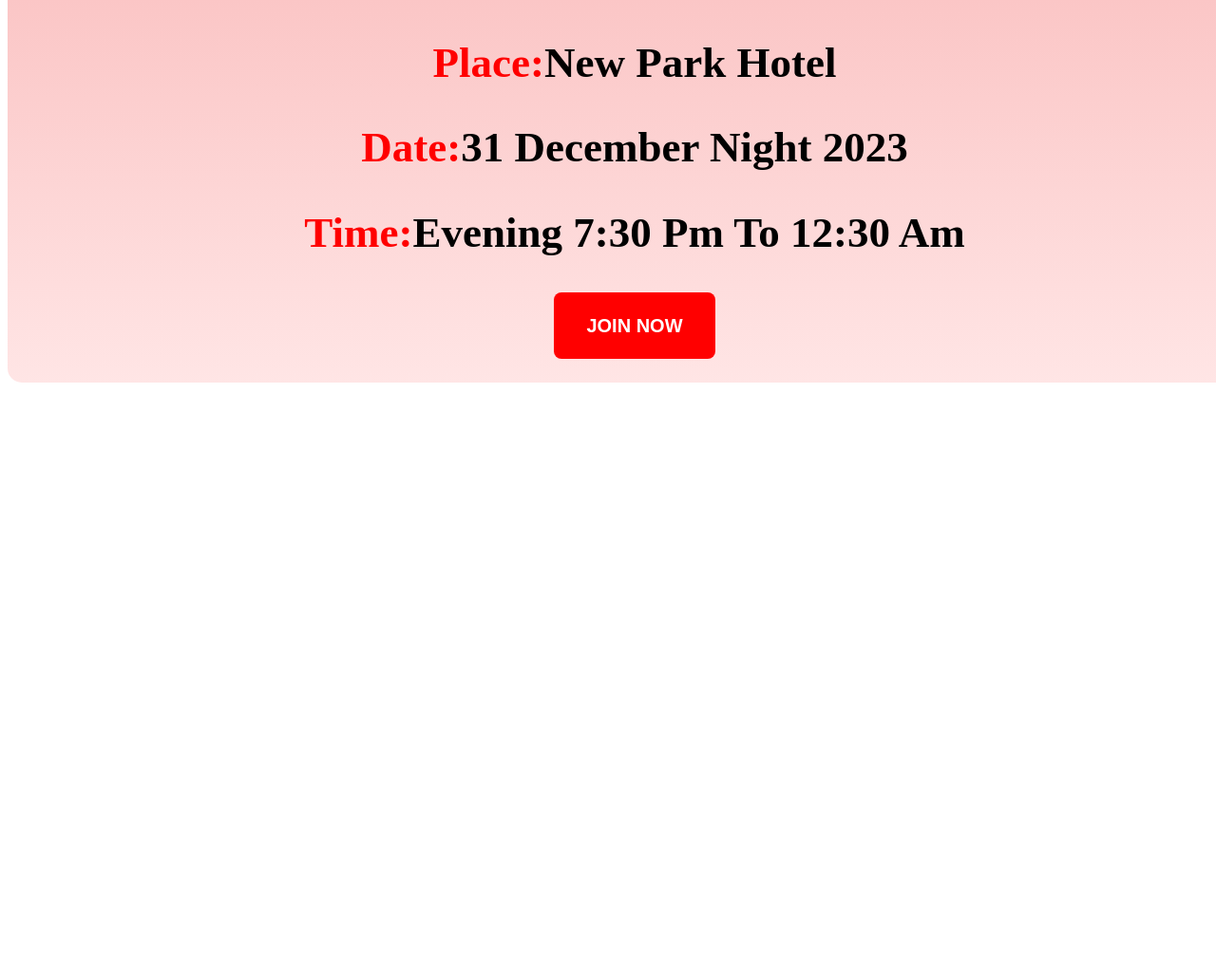
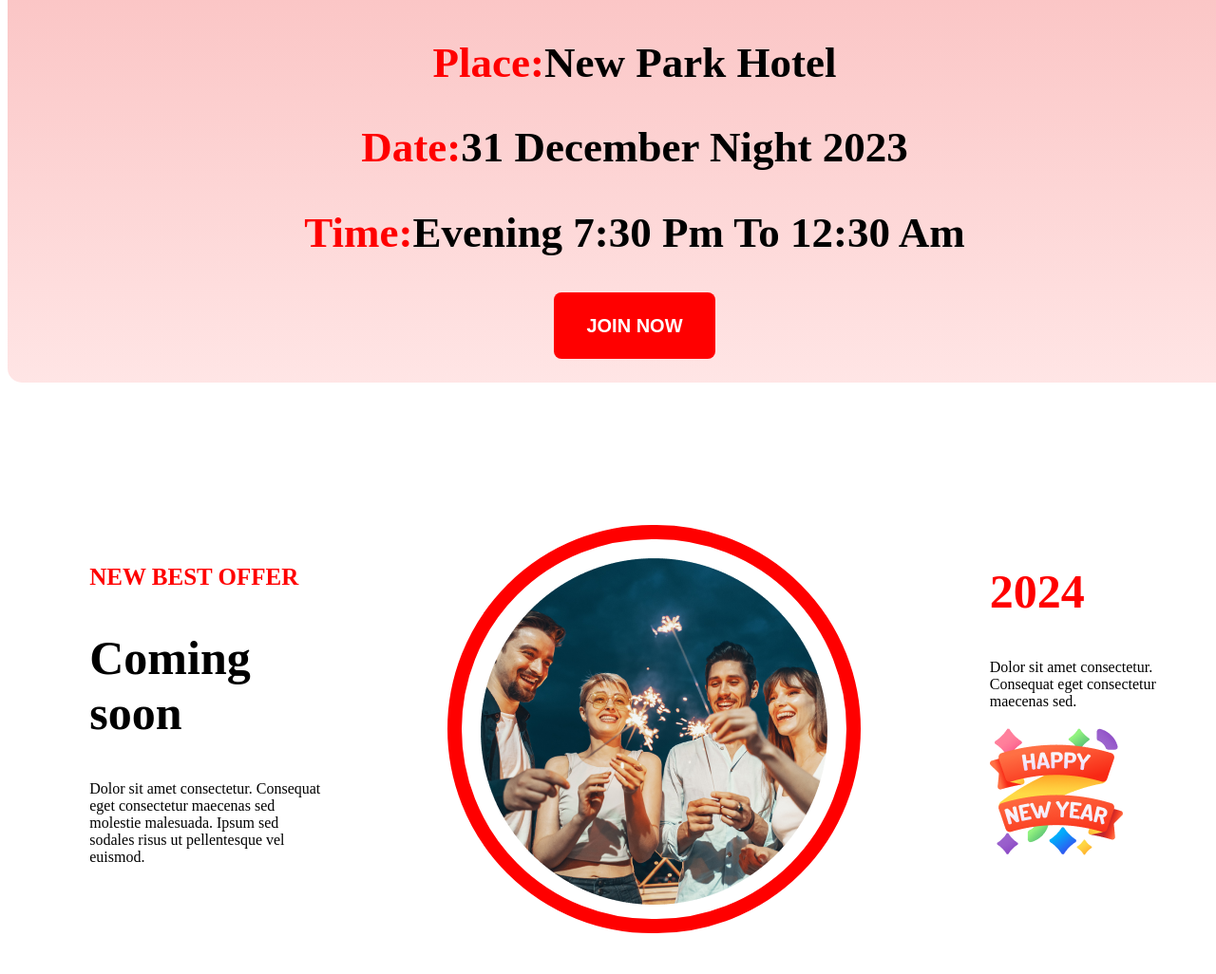
Before and after one commit to JobayerProdhan/new-year-practice-, a plain HTML site: page index.html in a window 1280 px wide. Shown: the part 2535-3561 px from the top of the page at 95% size. Before the commit the page ends 2946 px from the top, so only its background shows below. Drawn offline with Linux system fonts and the light colour scheme.

Commit message:
coming soon added

```diff
--- a/index.html
+++ b/index.html
@@ -35,6 +35,21 @@
                 <button>JOIN NOW</button>
             </div>
        </section>
+       <section class="coming-soon">
+        <div class="coming-soon-content1">
+            <h5>NEW BEST OFFER</h5>
+            <h2>Coming soon</h2>
+            <p>Dolor sit amet consectetur. Consequat eget consectetur maecenas sed molestie malesuada. Ipsum sed sodales risus ut pellentesque vel euismod. </p>
+        </div>
+        <div class="coming-soon-img">
+            <img src="images/pic/Ellipse 1.png" alt="">
+        </div>
+        <div class="coming-soon-content2">
+            <h1>2024</h1>
+            <p>Dolor sit amet consectetur. Consequat eget consectetur maecenas sed.</p>
+            <img src="images/pic/Group 96.png" alt="">
+        </div>
+       </section>
     </main>
     <footer>
 
--- a/styles/style.css
+++ b/styles/style.css
@@ -115,3 +115,49 @@ header{
     font-size:20px;
     font-weight: bold;
 }
+
+/* coming soon styles */
+.coming-soon{
+    display: flex;
+    margin: 0 auto;
+    justify-content: space-evenly;
+    margin-top:150px ;
+    width: 1320px;
+    height: 470px;
+
+}
+.coming-soon-content1{
+    height: 200px;
+    width: 250px;
+}
+
+.coming-soon-content1 h5{
+    color: red;
+    font-weight: 700;
+    font-size: 25px;
+}
+
+.coming-soon-content1 h2{
+    font-weight: 800;
+    font-size: 50px;
+}
+.coming-soon-content1 p{
+    font-style: 20px;
+}
+
+.coming-soon-img{
+    padding: 20px;
+    border: 15px solid red;
+    border-radius: 250px;
+    height: 360px;
+    margin-left: 40px;
+}
+.coming-soon-content2{
+    margin-left: 50px;
+    width: 200px;
+}
+.coming-soon-content2 h1{
+    color: red;
+    font-size: 50px;
+    font-weight: bold;
+}
```
